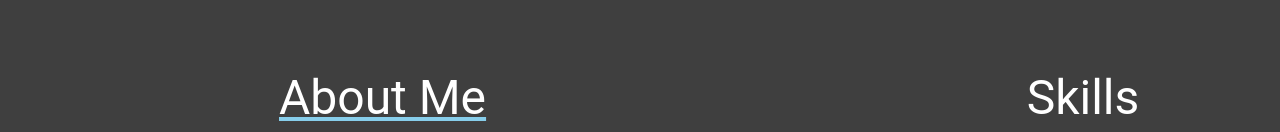
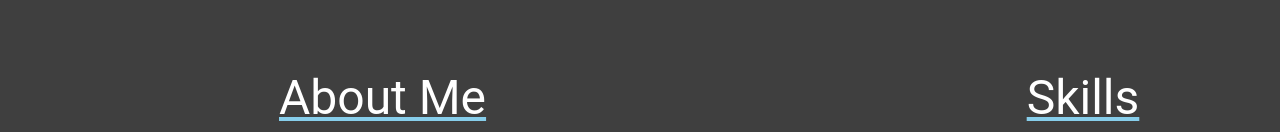
Before and after one commit to Ajmicco18/personalWebsite, a React (Create React App) app: page / in a window 1280 px wide. Shown: the part 810-942 px from the top of the page. Built offline with nearby package versions, Linux system fonts and the light colour scheme.

Commit message:
style changes

```diff
--- a/src/components/AboutMe.jsx
+++ b/src/components/AboutMe.jsx
@@ -33,7 +33,11 @@ export default function AboutMe() {
                     </Typography>
                 </Grid>
                 <Grid item xs={6} md={4}>
-                    <Typography variant="h3" component="div" color="white" textAlign="center">
+                    <Typography variant="h3"
+                        component="div"
+                        color="white"
+                        textAlign="center"
+                        sx={{ textDecoration: "underline", textDecorationColor: "skyblue" }}>
                         Skills
                     </Typography>
                     <Grid container spacing={2}>
```
